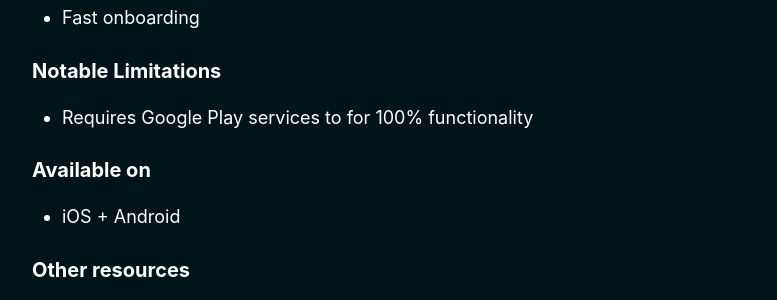
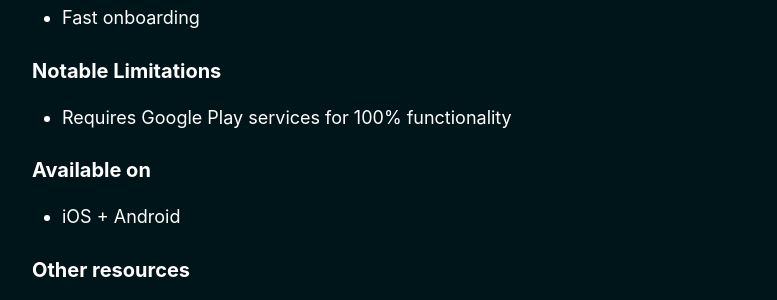
Before and after one commit to BitcoinQnA/bitcoin-wallet-guide, a Jekyll site: the page built from _pages/lightning.md, in a window 1280 px wide and 900 px high, scrolled down 1309 px. Shown: the part 153-453 px from the top of the window, without its empty margins (248-1025 px from the left). Built offline with Jekyll 4.4.1, drawn with Linux system fonts in a browser that asks for light colours.

Commit message:
fix typo in Breez notable limitations section

```diff
--- a/_pages/lightning.md
+++ b/_pages/lightning.md
@@ -29,7 +29,7 @@ Lightning native wallets aren't that different from a 'normal' bitcoin wallet, i
 * Fast onboarding
 
 ### Notable Limitations
-* Requires Google Play services to for 100% functionality
+* Requires Google Play services for 100% functionality
 
 ### Available on
 * iOS + Android
```
